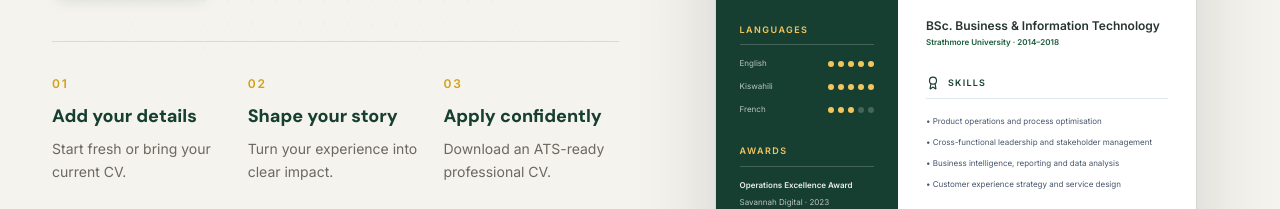
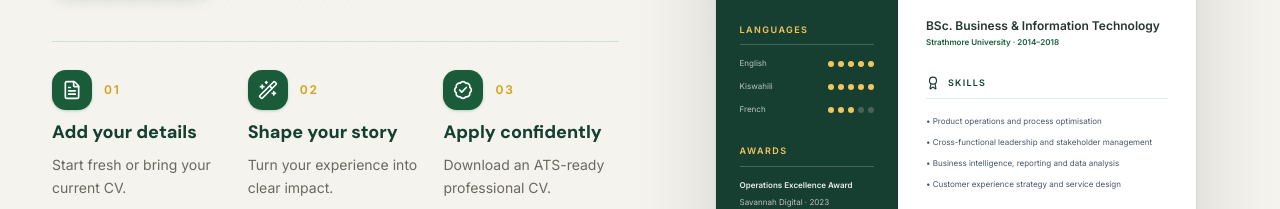
Before and after one commit to josiahcodesdev-tech/careercraft-pro, a Next.js app: page / in a window 1280 px wide. Shown: the part 573-782 px from the top of the page. Built offline with nearby package versions, Linux system fonts and the light colour scheme.

Commit message:
Polish landing page process icons

```diff
--- a/src/app/page.tsx
+++ b/src/app/page.tsx
@@ -7,7 +7,7 @@ import { ResumePreview } from "@/components/resume-preview";
 import { CtaSection } from "@/components/cta-section";
 import { JsonLd } from "@/components/json-ld";
 import { SITE_URL } from "@/lib/site-config";
-import { ArrowRight, Check, Sparkles } from "lucide-react";
+import { ArrowRight, BadgeCheck, Check, FileText, Sparkles, WandSparkles } from "lucide-react";
 
 const homeTitle = "MyCareerCraft — Career Development & Professional Growth";
 const homeDescription =
@@ -58,12 +58,17 @@ export default function HomePage() {
               </div>
               <div className="mt-12 grid grid-cols-1 gap-6 border-t border-brand/15 pt-7 sm:grid-cols-3 sm:gap-5 2xl:mt-16 2xl:gap-8">
                 {[
-                  { number: "01", title: "Add your details", text: "Start fresh or bring your current CV." },
-                  { number: "02", title: "Shape your story", text: "Turn your experience into clear impact." },
-                  { number: "03", title: "Apply confidently", text: "Download an ATS-ready professional CV." },
+                  { number: "01", icon: FileText, title: "Add your details", text: "Start fresh or bring your current CV." },
+                  { number: "02", icon: WandSparkles, title: "Shape your story", text: "Turn your experience into clear impact." },
+                  { number: "03", icon: BadgeCheck, title: "Apply confidently", text: "Download an ATS-ready professional CV." },
                 ].map((step) => (
                   <div key={step.number}>
-                    <span className="text-xs font-black tracking-[0.16em] text-gold">{step.number}</span>
+                    <div className="flex items-center gap-3">
+                      <span className="flex h-10 w-10 items-center justify-center rounded-xl bg-brand text-white shadow-sm shadow-brand/20">
+                        <step.icon className="h-5 w-5" />
+                      </span>
+                      <span className="text-xs font-black tracking-[0.16em] text-gold">{step.number}</span>
+                    </div>
                     <h2 className="mt-2 font-heading text-lg font-extrabold text-[#173f31]">{step.title}</h2>
                     <p className="mt-2 max-w-[190px] text-sm leading-relaxed text-text-secondary">{step.text}</p>
                   </div>
```
